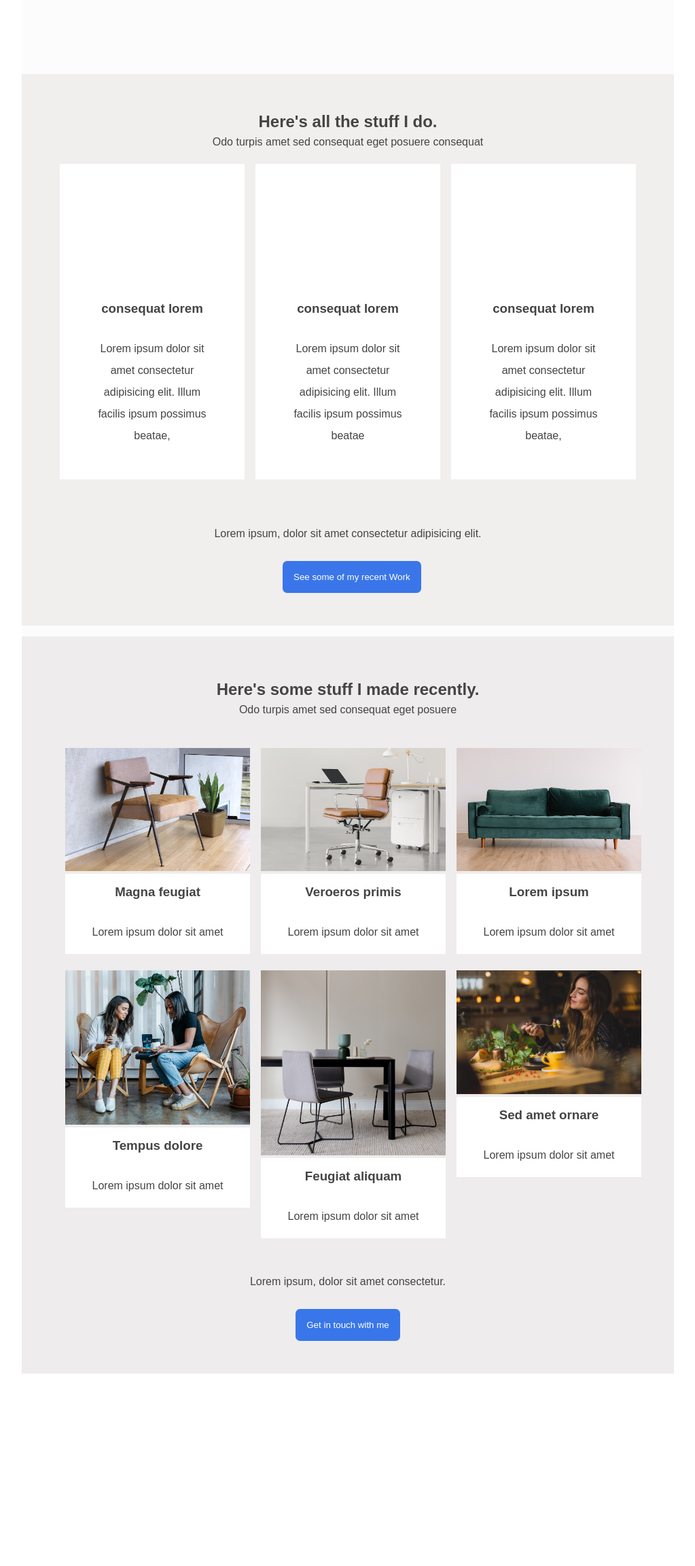
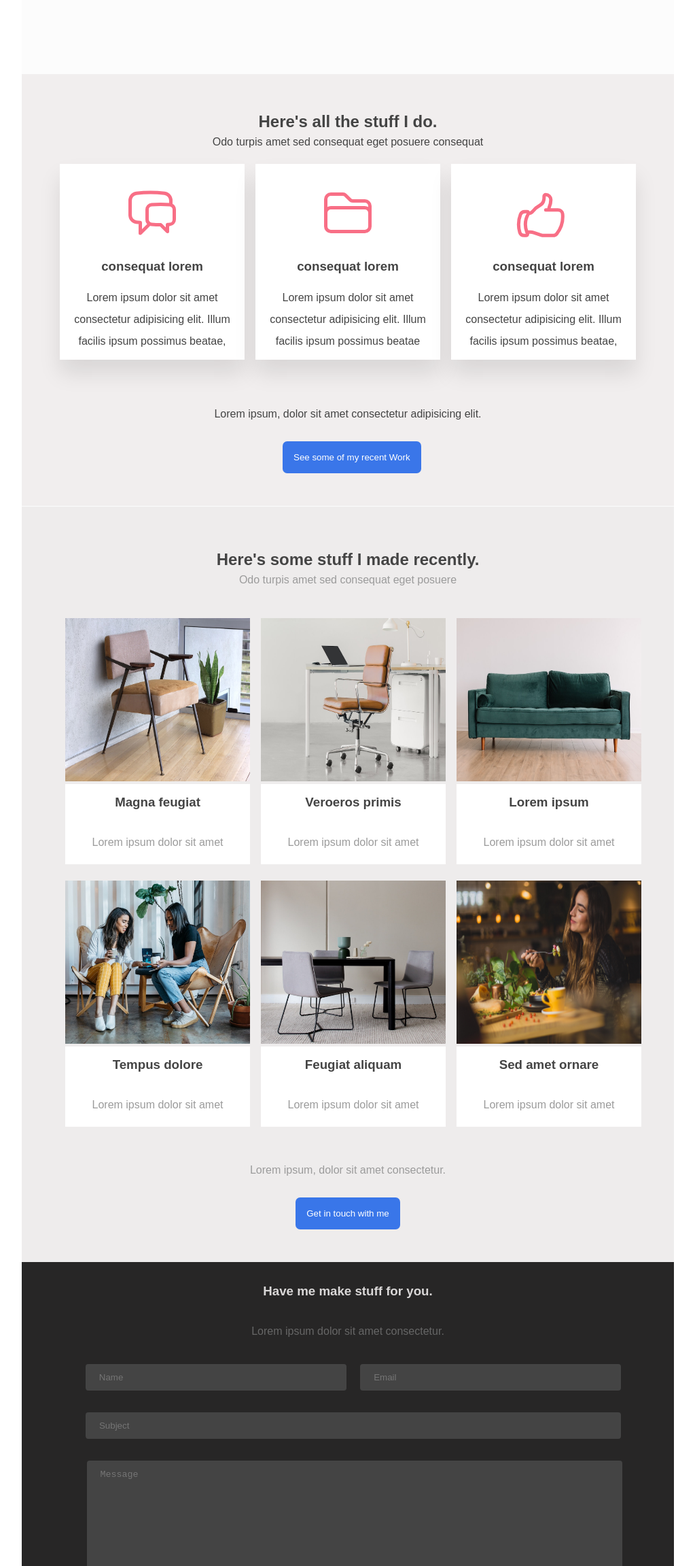
Before and after one commit to okeken/web3bridge-web3-assign, a plain HTML site: page index.html in a window 1280 px wide. Shown: the part 494-2797 px from the top of the page at 68% size, without its empty margins (128-1151 px from the left). Before the commit the page ends 2514 px from the top, so only its background shows below. Drawn offline with Linux system fonts and the light colour scheme.

Commit message:
added the last section and icons

```diff
--- a/index.html
+++ b/index.html
@@ -6,6 +6,10 @@
     <meta name="viewport" content="width=device-width, initial-scale=1.0" />
     <link rel="stylesheet" href="styles.css" />
     <title>Golden Okeama</title>
+    <script
+      src="https://kit.fontawesome.com/861d3dc24f.js"
+      crossorigin="anonymous"
+    ></script>
   </head>
   <body>
     <div class="container">
@@ -32,7 +36,21 @@
         <p>Odo turpis amet sed consequat eget posuere consequat</p>
         <div class="main-grid">
           <div class="icons">
-            <svg></svg>
+            <svg
+              xmlns="http://www.w3.org/2000/svg"
+              fill="none"
+              viewBox="0 0 24 24"
+              stroke-width="1.5"
+              stroke="currentColor"
+              class="feature-icon"
+            >
+              <path
+                stroke-linecap="round"
+                stroke-linejoin="round"
+                d="M20.25 8.511c.884.284 1.5 1.128 1.5 2.097v4.286c0 1.136-.847 2.1-1.98 2.193-.34.027-.68.052-1.02.072v3.091l-3-3c-1.354 0-2.694-.055-4.02-.163a2.115 2.115 0 01-.825-.242m9.345-8.334a2.126 2.126 0 00-.476-.095 48.64 48.64 0 00-8.048 0c-1.131.094-1.976 1.057-1.976 2.192v4.286c0 .837.46 1.58 1.155 1.951m9.345-8.334V6.637c0-1.621-1.152-3.026-2.76-3.235A48.455 48.455 0 0011.25 3c-2.115 0-4.198.137-6.24.402-1.608.209-2.76 1.614-2.76 3.235v6.226c0 1.621 1.152 3.026 2.76 3.235.577.075 1.157.14 1.74.194V21l4.155-4.155"
+              />
+            </svg>
+
             <h3>consequat lorem</h3>
             <p>
               Lorem ipsum dolor sit amet consectetur adipisicing elit. Illum
@@ -40,7 +58,21 @@
             </p>
           </div>
           <div class="icons">
-            <svg></svg>
+            <svg
+              xmlns="http://www.w3.org/2000/svg"
+              fill="none"
+              viewBox="0 0 24 24"
+              stroke-width="1.5"
+              stroke="currentColor"
+              class="feature-icon"
+            >
+              <path
+                stroke-linecap="round"
+                stroke-linejoin="round"
+                d="M2.25 12.75V12A2.25 2.25 0 014.5 9.75h15A2.25 2.25 0 0121.75 12v.75m-8.69-6.44l-2.12-2.12a1.5 1.5 0 00-1.061-.44H4.5A2.25 2.25 0 002.25 6v12a2.25 2.25 0 002.25 2.25h15A2.25 2.25 0 0021.75 18V9a2.25 2.25 0 00-2.25-2.25h-5.379a1.5 1.5 0 01-1.06-.44z"
+              />
+            </svg>
+
             <h3>consequat lorem</h3>
             <p>
               Lorem ipsum dolor sit amet consectetur adipisicing elit. Illum
@@ -48,7 +80,21 @@
             </p>
           </div>
           <div class="icons">
-            <svg></svg>
+            <svg
+              xmlns="http://www.w3.org/2000/svg"
+              fill="none"
+              viewBox="0 0 24 24"
+              stroke-width="1.5"
+              stroke="currentColor"
+              class="feature-icon"
+            >
+              <path
+                stroke-linecap="round"
+                stroke-linejoin="round"
+                d="M5.383 12.25c.806 0 1.533-.446 2.031-1.08a9.04 9.04 0 012.861-2.4c.723-.384 1.35-.956 1.653-1.715a4.498 4.498 0 00.322-1.672V4.75A.75.75 0 0113 4a2.25 2.25 0 012.25 2.25c0 1.152-.26 2.243-.723 3.218-.266.558.107 1.282.725 1.282m0 0h3.126c1.026 0 1.945.694 2.054 1.715.045.422.068.85.068 1.285a11.95 11.95 0 01-2.649 7.521c-.388.482-.987.729-1.605.729H12.23c-.483 0-.964-.078-1.423-.23l-3.114-1.04a4.501 4.501 0 00-1.423-.23H4.654m10.598-9.75H13M4.654 20.5c.083.205.173.405.27.602.197.4-.078.898-.523.898h-.908c-.889 0-1.713-.518-1.972-1.368A12 12 0 011 17.125c0-1.553.295-3.036.831-4.398.306-.774 1.086-1.227 1.918-1.227h1.053c.472 0 .745.556.5.96A8.958 8.958 0 004 17.124c0 1.194.232 2.333.654 3.375z"
+              />
+            </svg>
+
             <h3>consequat lorem</h3>
             <p>
               Lorem ipsum dolor sit amet consectetur adipisicing elit. Illum
@@ -63,55 +109,80 @@
         <h2>Here's some stuff I made recently.</h2>
         <p class="photos-up">Odo turpis amet sed consequat eget posuere</p>
         <div class="photos--1">
-          <div class="photo">
+          <figure class="photo">
             <img src="images/chair-1.jpg" />
             <div class="inner-photo">
               <h3>Magna feugiat</h3>
               <p>Lorem ipsum dolor sit amet</p>
             </div>
-          </div>
-          <div class="photo">
+          </figure>
+          <figure class="photo">
             <img src="images/chair-2.jpg" />
             <div class="inner-photo">
               <h3>Veroeros primis</h3>
               <p>Lorem ipsum dolor sit amet</p>
             </div>
-          </div>
-          <div class="photo">
+          </figure>
+          <figure class="photo">
             <img src="images/chair-3.jpg" />
             <div class="inner-photo">
               <h3>Lorem ipsum</h3>
               <p>Lorem ipsum dolor sit amet</p>
             </div>
-          </div>
+          </figure>
         </div>
 
         <div class="photos--1">
-          <div class="photo">
+          <figure class="photo">
             <img src="images/customers.jpg" />
             <div class="inner-photo">
               <h3>Tempus dolore</h3>
               <p>Lorem ipsum dolor sit amet</p>
             </div>
-          </div>
-          <div class="photo">
+          </figure>
+          <figure class="photo">
             <img src="images/hero.jpg" />
             <div class="inner-photo">
               <h3>Feugiat aliquam</h3>
               <p>Lorem ipsum dolor sit amet</p>
             </div>
-          </div>
-          <div class="photo">
+          </figure>
+          <figure class="photo">
             <img src="images/dinner.jpg" />
             <div class="inner-photo">
               <h3>Sed amet ornare</h3>
               <p>Lorem ipsum dolor sit amet</p>
             </div>
-          </div>
+          </figure>
         </div>
         <p class="photos-down">Lorem ipsum, dolor sit amet consectetur.</p>
         <button class="btn photos-button">Get in touch with me</button>
       </section>
+      <section class="last-section">
+        <h3>Have me make stuff for you.</h3>
+        <p>Lorem ipsum dolor sit amet consectetur.</p>
+        <form>
+          <input class="form-name" type="text" placeholder="Name" />
+          <input class="form-email" type="email" placeholder="Email" />
+          <input class="form-subject" type="text" placeholder="Subject" />
+          <textarea class="form-message" placeholder="Message"></textarea>
+          <div class="form-buttons">
+            <button input type="submit" class="btn btn-send">
+              Send Message
+            </button>
+            <button input type="reset" class="btn btn-clear">Clear Form</button>
+          </div>
+        </form>
+        <div class="socials">
+          <h4>Find me on...</h4>
+          <i class="fa-brands fa-twitter"></i>
+          <i class="fa-brands fa-square-facebook"></i>
+          <i class="fa-brands fa-linkedin"></i>
+          <i class="fa-brands fa-instagram"></i>
+          <i class="fa-brands fa-github"></i>
+        </div>
+      </section>
+      <footer>&copy; untitled. All rights reserved</footer>
     </div>
   </body>
 </html>
--- a/styles.css
+++ b/styles.css
@@ -67,7 +67,7 @@ p {
 }
 
 .btn:hover {
-  background-color: rgba(76, 132, 236, 0.904);
+  background-color: rgba(103, 152, 241, 0.904);
 }
 
 main {
@@ -89,12 +89,22 @@ main p {
 .icons {
   background-color: white;
   margin-top: 1rem;
+  height: 18rem;
   width: 17rem;
   text-align: center;
   margin-bottom: 4rem;
-  padding: 3rem;
+  padding: 0.5rem;
+  box-shadow: 0 20px 30px 0 rgba(0, 0, 0, 0.1);
 }
-
+.icons h3 {
+  margin-bottom: 1.2rem;
+}
+.feature-icon {
+  stroke: rgb(248, 111, 134);
+  width: 100px;
+  height: 80px;
+  margin: 1.5rem;
+}
 .main-button {
   margin-left: 40%;
   margin-bottom: 3rem;
@@ -106,6 +116,9 @@ main p {
   gap: 1rem;
 }
 
+.inner-photo p {
+  color: rgb(155, 155, 155);
+}
 .photo {
   width: 17rem;
   /* text-align: center; */
@@ -121,20 +134,122 @@ main p {
 
 img {
   width: 17rem;
+  height: 15rem;
 }
 
 .photos {
   background-color: rgb(238, 236, 236);
-  margin-top: 1rem;
+  margin-top: 0.06rem;
   padding-top: 4rem;
   text-align: center;
 }
 .photos-up {
   margin-bottom: 2rem;
+  color: rgb(155, 155, 155);
 }
 .photos-down {
   margin-top: 2rem;
+  color: rgb(155, 155, 155);
 }
 .photos-button {
   margin-bottom: 3rem;
 }
+
+.last-section {
+  background-color: rgb(39, 38, 38);
+  padding-top: 2rem;
+}
+.last-section h3 {
+  color: rgb(218, 216, 216);
+  text-align: center;
+}
+.last-section p {
+  color: rgb(102, 102, 102);
+  text-align: center;
+}
+form {
+  text-align: center;
+}
+input {
+  background-color: #444;
+  display: block;
+  margin-left: 1rem;
+  margin-top: 2rem;
+  padding: 12px 20px;
+  border: none;
+  border-radius: 4px;
+  outline: none;
+  color: rgb(252, 252, 252);
+}
+input:focus {
+  background-color: rgb(204, 207, 207);
+  color: black;
+}
+.form-name {
+  width: 40%;
+  display: inline-block;
+}
+.form-email {
+  width: 40%;
+  display: inline-block;
+}
+.form-subject {
+  display: inline-block;
+  width: 82.1%;
+}
+.form-message {
+  background-color: #444;
+  width: 82.1%;
+  height: 200px;
+  margin-left: 2%;
+  margin-top: 2rem;
+  resize: none;
+  padding: 12px 20px;
+  border: none;
+  border-radius: 4px;
+  color: rgb(252, 252, 252);
+  outline: none;
+  line-height: 1.3;
+}
+textarea:focus {
+  background-color: rgb(204, 207, 207);
+  color: black;
+}
+
+.form-buttons {
+  display: flex;
+  margin-left: 38%;
+  margin-bottom: 6rem;
+}
+.btn-send {
+  display: inline-block;
+  margin-right: 1rem;
+  border: 2px solid rgba(39, 107, 233, 0.904);
+  /* background-color: rgba(39, 107, 233, 0.904); */
+}
+.btn-clear {
+  background-color: rgb(56, 55, 55);
+}
+.btn-clear:hover {
+  background-color: white;
+  color: black;
+  border: 2px solid rgb(119, 117, 117);
+}
+input[type="reset"],
+input[type="submit"] {
+}
+.socials {
+  text-align: center;
+  padding-bottom: 3rem;
+  /* background-color: rgb(255, 255, 255); */
+}
+.socials h4 {
+  color: rgb(218, 216, 216);
+  margin-bottom: 1rem;
+}
+
+footer {
+  background-color: rgb(39, 38, 38);
+  text-align: center;
+  padding-bottom: 1rem;
+}
```
